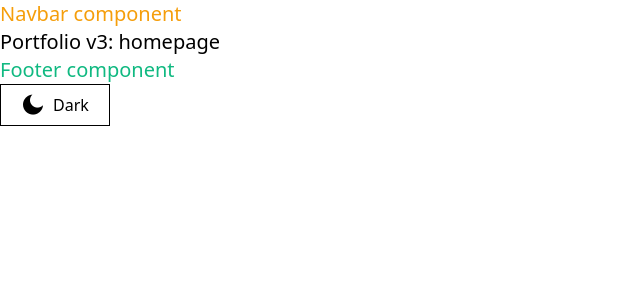
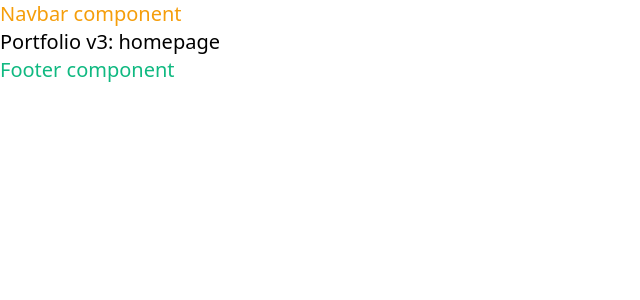
Before and after one commit to YinChuRijnaard/Portfolio-v3, a Next.js app: page / in a window 1280 px wide. Shown: the top 300 px of the page, without its empty margins (0-640 px from the left). Built offline with nearby package versions, Linux system fonts and the light colour scheme.

Commit message:
Setup for theme context

```diff
--- a/components/Footer.tsx
+++ b/components/Footer.tsx
@@ -1,6 +1,7 @@
 // Framework imports
-
+import React from "react";
 // Dependency imports
+// import { useDarkMode } from "usehooks-ts";
 
 // Type + Interface imports
 
@@ -15,14 +16,30 @@
 // Style imports
 
 const Footer = () => {
+  // const { isDarkMode, toggle, enable, disable } = useDarkMode();
+
   return (
     <>
       <h1 className="text-xl text-emerald-500">Footer component</h1>
 
-      <button className="flex items-center justify-center border border-black px-4 py-2">
-        <i className="ri-moon-fill ri-xl mx-1"></i>
-        <span className="mx-1">Dark</span>
-      </button>
+      {/* <p>Current theme: {isDarkMode ? "dark" : "light"}</p> */}
+
+      {/* <button
+        className="flex items-center justify-center border border-green-500 px-4 py-2 dark:border-red-500"
+        onClick={toggle}
+      >
+        {isDarkMode ? (
+          <>
+            <i className="ri-sun-fill ri-xl mx-1"></i>
+            <span className="mx-1">Light</span>
+          </>
+        ) : (
+          <>
+            <i className="ri-moon-fill ri-xl mx-1"></i>
+            <span className="mx-1">Dark</span>
+          </>
+        )}
+      </button> */}
     </>
   );
 };
```
